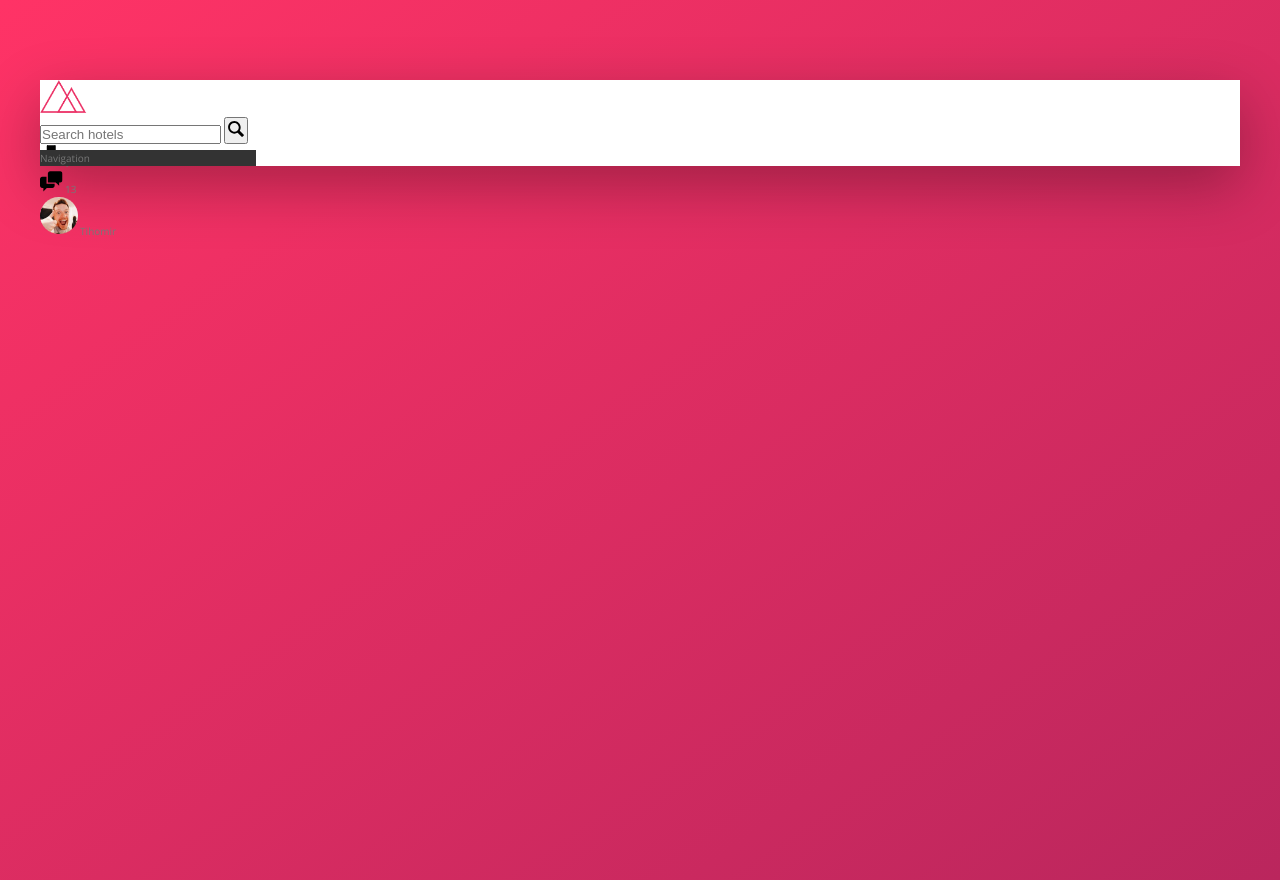
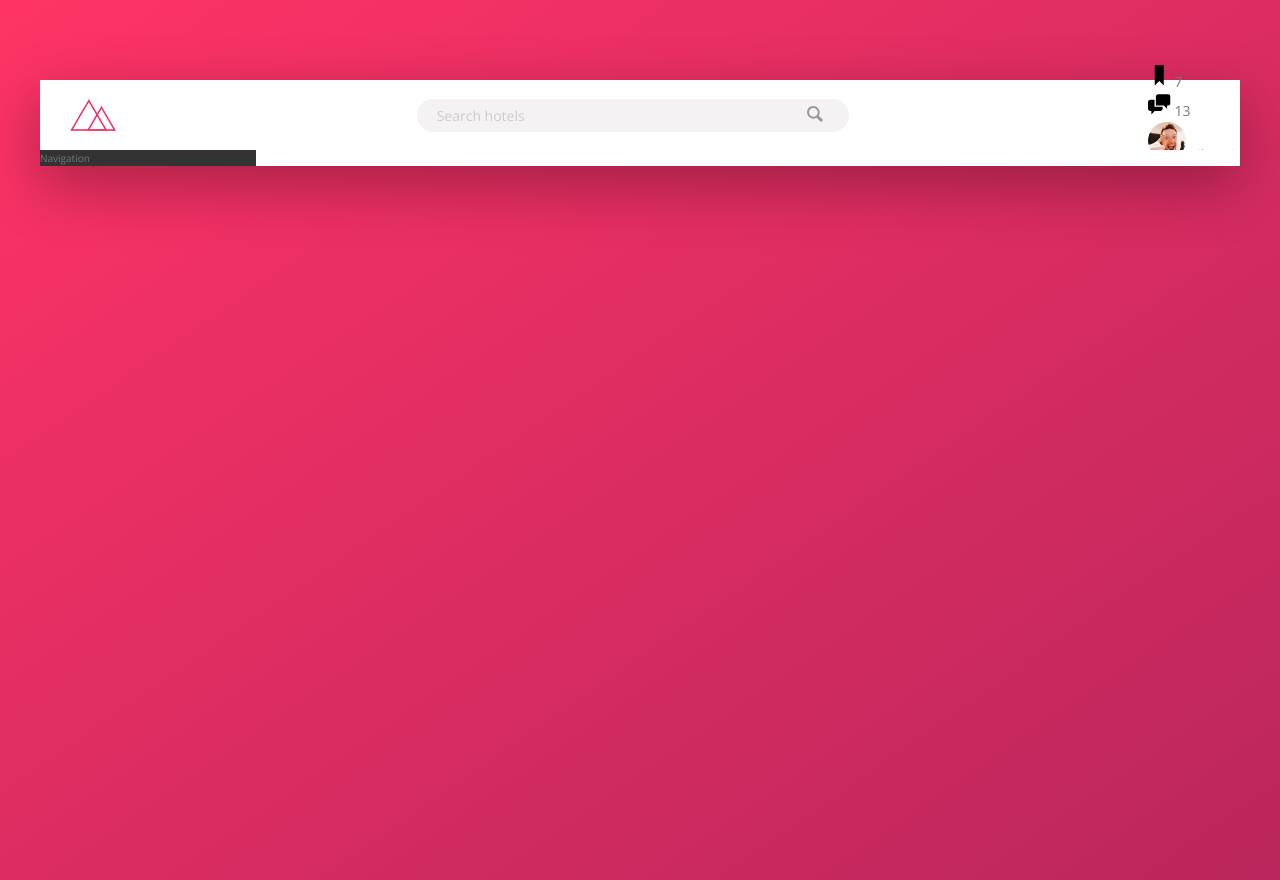
Before and after one commit to tihomirtx88/TrilloDesign, a website: page index.html in a window 1280 px wide. Drawn offline with nearby package versions, Linux system fonts and the light colour scheme.

Commit message:
Buidling header part two

```diff
--- a/sass/_components.scss
+++ b/sass/_components.scss
@@ -3,23 +3,66 @@
 
 .logo{
     height: 3.25rem;
+    margin-left: 3rem;
 }
 
 //////////////////////////////////
 /// Serach
 
 .search{
+    flex: 0 0 40%;
+
+    display: flex;
+    align-items: center;
+    justify-content: center;
+    position: relative;
+
     &__input{
+       font-family: inherit;
+       font-size: inherit;
+       background-color: var(--color-grey-light-2);
+       border: none;
+       color: inherit;
+       padding: .7rem 2rem;
+       border-radius: 100px;
+       width: 90%;
+       transition: all .2s;
 
+       &:focus{
+        outline: none;
+        width: 100%;
+        background-color: var(--color-grey-light-3);
+       }
+
+       &::-webkit-input-placeholder{
+        font-weight: 100;
+        color: var(--color-grey-light-4);
+       }
+    }
+
+    &__input:focus + &__button{
+        background-color: var(--color-grey-light-3);
     }
 
     &__button{
+       border: none;
+       background-color: var(--color-grey-light-2);
+       position: absolute;
+       right: 10%;
 
+       &:focus{
+        outline: none;
+       }
+
+       &:active{
+        transform: translateY(2px);
+       }
     }
 
     &__icon{
        height: 2rem;
        width: 2rem;
+       fill: var(--color-grey-dark-3);
     }
 }
 
--- a/sass/_layout.scss
+++ b/sass/_layout.scss
@@ -6,9 +6,14 @@
 };
 
 .header{
+    font-size: 1.4rem;
     height: 7rem;
     background-color: #fff;
     border-bottom: var(--color-grey-light-2);
+
+    display: flex;
+    justify-content: space-between;
+    align-items: center
 };
 
 .content{
```
Also changed, not shown: css/style.css.
